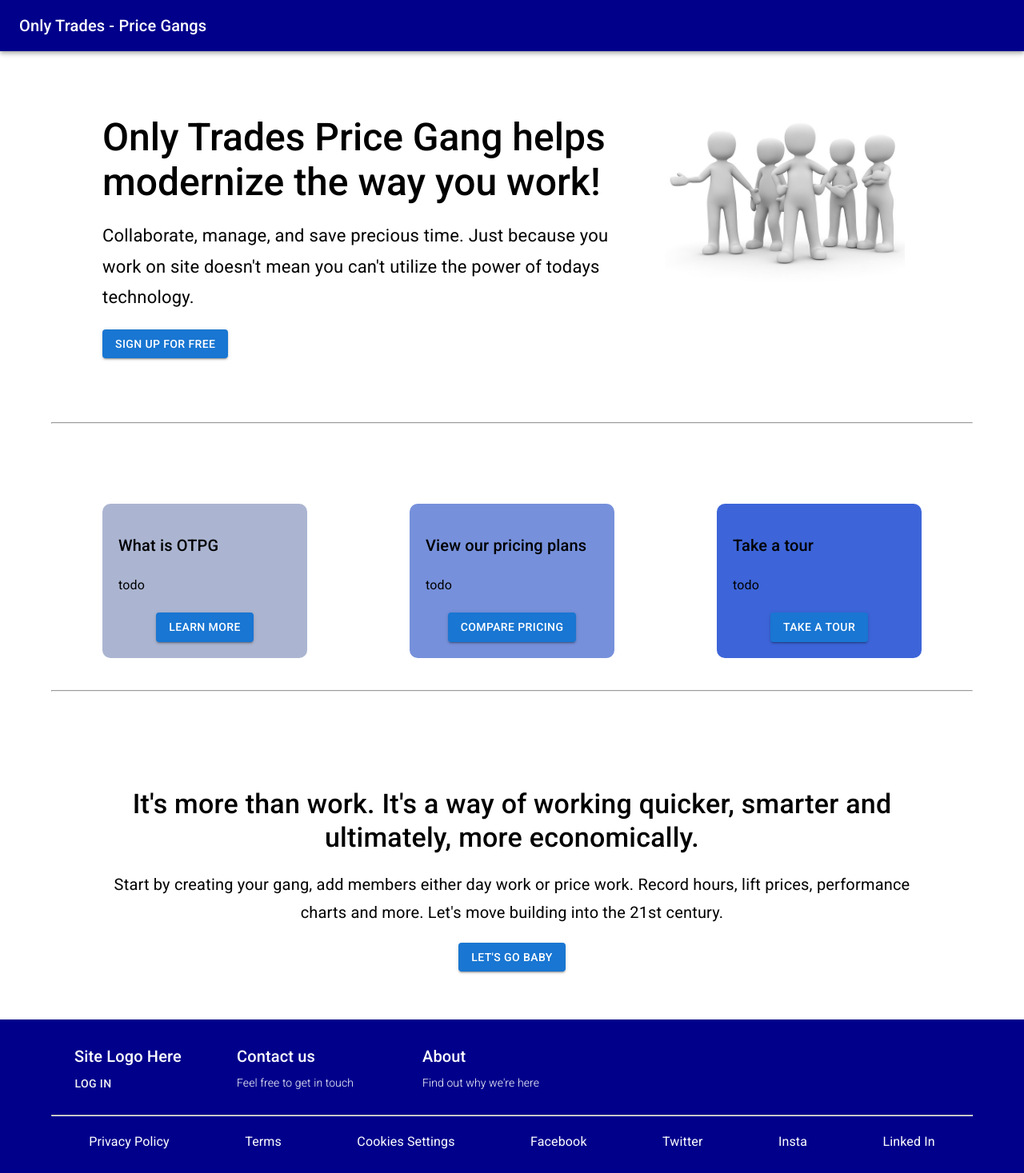
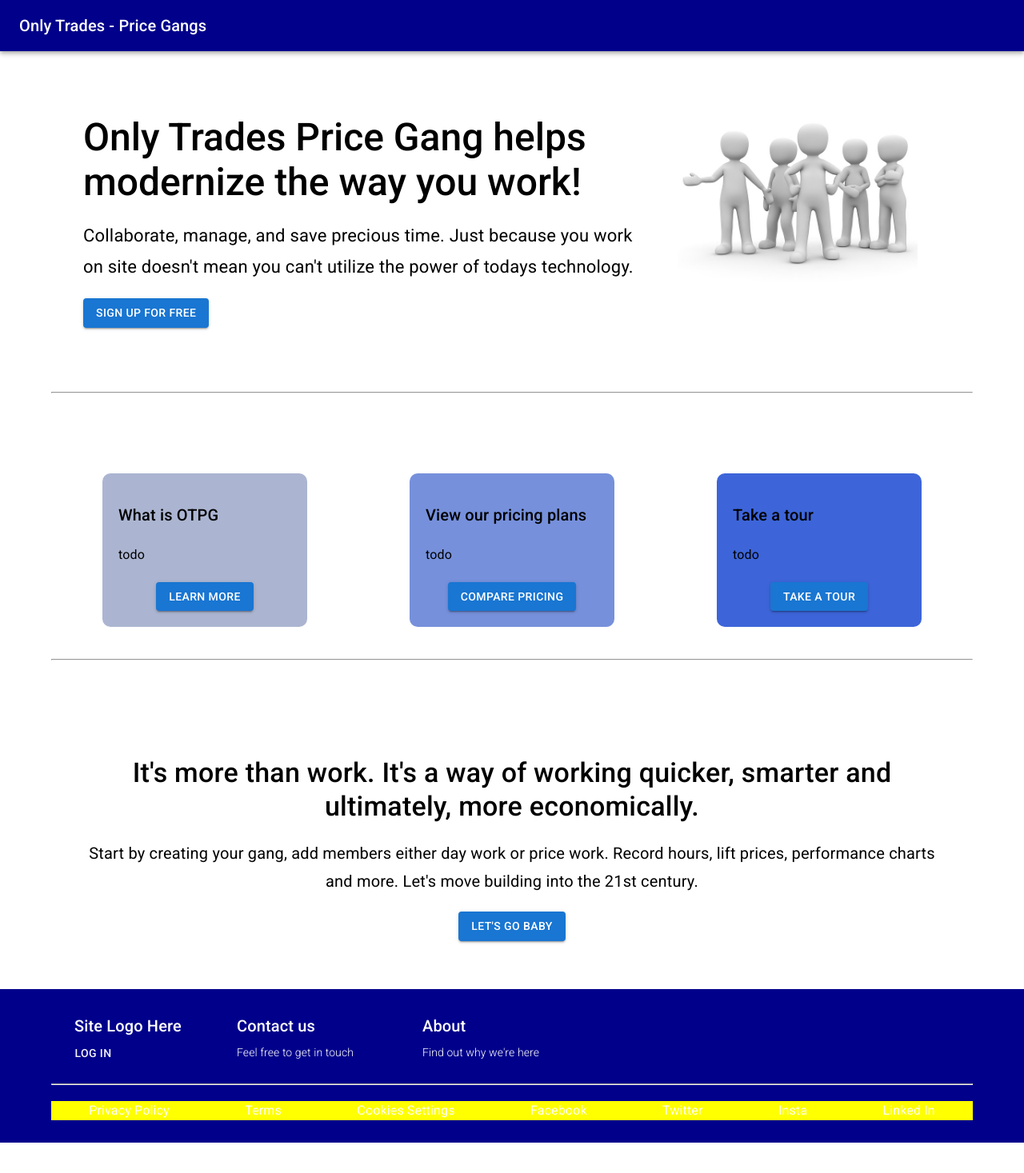
Before and after one commit to stalliardo/Trowel-Tech, a React (Create React App) app: page / in a window 1280 px wide. Shown: the whole page at 80% size. After the commit the page ends 1429 px from the top, so only its background shows below. Built offline with nearby package versions, Linux system fonts and the light colour scheme; no server answers.

Commit message:
Added some breakpoints to landing page

```diff
--- a/src/components/landingPage/LandingPage.js
+++ b/src/components/landingPage/LandingPage.js
@@ -12,6 +12,7 @@
 
 const LandingPage = () => {
   const navigate = useNavigate();
+
 
   const onCreateGang = () => {
     navigate("/auth");
@@ -40,7 +41,7 @@
   return (
     <div>
       <Container maxWidth="lg">
-        <Grid container paddingX="4rem">
+        <Grid container sx={{ paddingX: { sm: "20px", md: "40px"}}}>
           <Grid item container md={8}>
             <Typography variant='h3' fontWeight="500" textAlign="left" sx={{ paddingTop: "5rem" }}>Only Trades Price Gang helps modernize the way you work!</Typography>
             <Typography textAlign="left" variant="subtitle1" fontSize="22px" mt="20px">Collaborate, manage, and save precious time. Just because you work on site doesn't mean you can't utilize the power of todays technology.</Typography>
@@ -75,7 +76,7 @@
           />
         </Grid>
         <hr style={{ margin: "40px 0" }} />
-        <Grid container paddingX="4rem" justifyContent="space-between">
+        <Grid container sx={{ paddingX: { sm: "20px", md: "40px"}}} justifyContent="space-between">
           <Typography variant='h4' fontWeight="500" textAlign="center" sx={{ paddingTop: "5rem" }}>It's more than work. It's a way of working quicker, smarter and ultimately, more economically.</Typography>
           <Typography variant="subtitle1" fontSize="20px" mt="20px">Start by creating your gang, add members either day work or price work. Record hours, lift prices, performance charts and more. Let's move building into the 21st century.</Typography>
           <Container>
@@ -110,7 +111,7 @@
 
           <hr style={{ margin: "20px 0" }} />
 
-          <Grid container justifyContent="space-around">
+          <Grid container justifyContent="space-around" sx={{backgroundColor: {xs: "red", xl: "green", md: "yellow"}}}>
             <Typography color="white">Privacy Policy</Typography>
             <Typography color="white">Terms</Typography>
             <Typography color="white">Cookies Settings</Typography>
```
